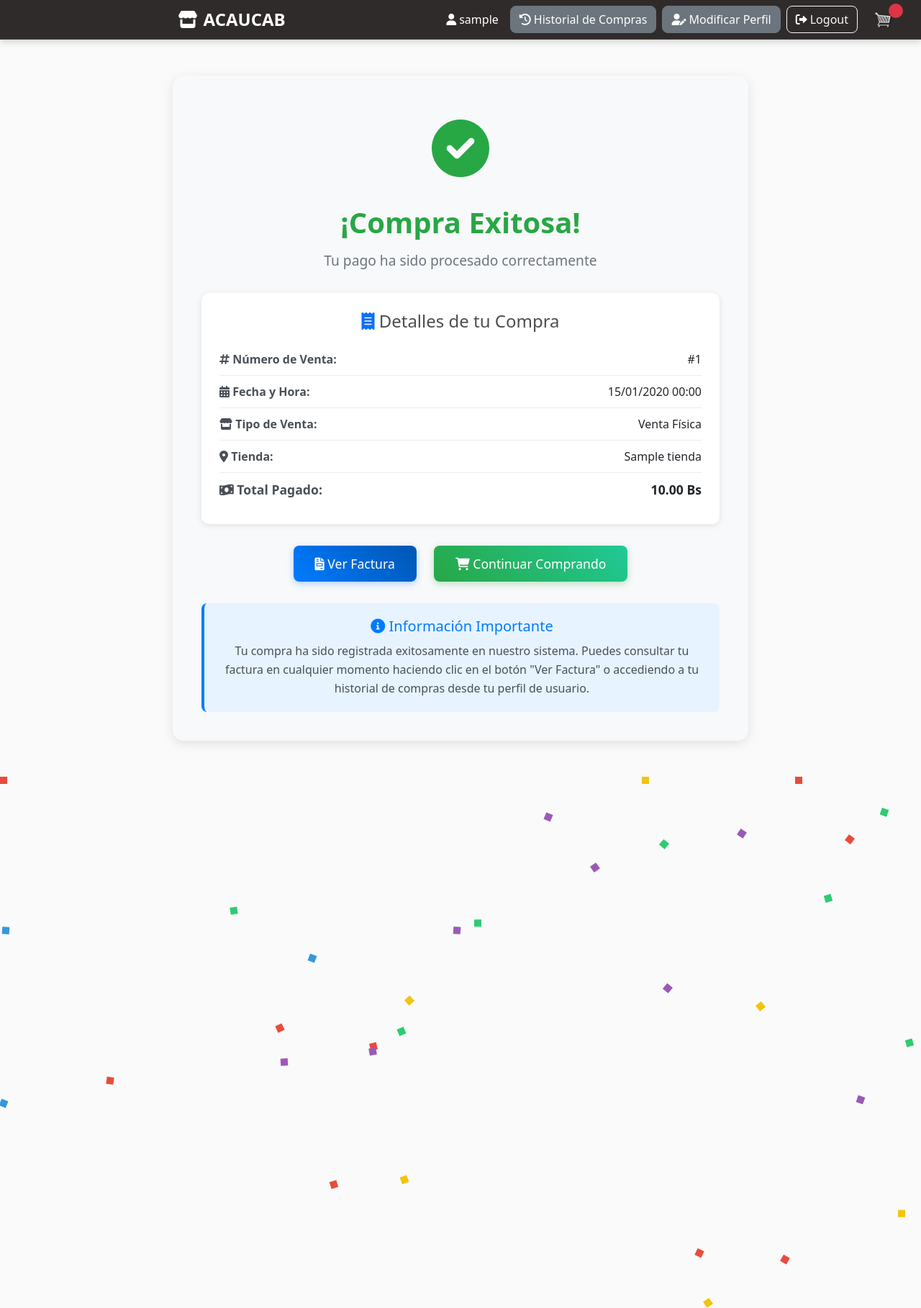
After one commit to latmedina/ACAUCAB, a Django app: page /compra-exitosa/1/ in a window 1280 px wide. The commit adds this page. Shown: the whole page at 72% size. Run offline with Django 5.2, Linux system fonts and the light colour scheme; a user stored in the database is signed in; tables that the repository leaves empty hold one stand-in row (values such as "Sample post").

Commit message:
Vista de factura luego de la compra, modificacion a template de factura para convertir el total a dolares

```diff
--- a/ecommerce/settings.py
+++ b/ecommerce/settings.py
@@ -87,7 +87,7 @@ WSGI_APPLICATION = 'ecommerce.wsgi.application'
 DATABASES = {
     'default': {
         'ENGINE': 'django.db.backends.postgresql',
-        'NAME': 'ACAUCAB',
+        'NAME': 'ACAUCAB3',
         'USER': 'postgres',
         'PASSWORD': '',
         'HOST': 'localhost',
--- /dev/null
+++ b/store/templates/purchase_success.html
@@ -0,0 +1,272 @@
+{% extends 'main.html' %}
+{% load static %}
+
+{% block extra_css %}
+<style>
+.success-container {
+    max-width: 800px;
+    margin: 50px auto;
+    padding: 40px;
+    background-color: #f8f9fa;
+    border-radius: 15px;
+    box-shadow: 0 4px 15px rgba(0, 0, 0, 0.1);
+    text-align: center;
+}
+
+.success-icon {
+    font-size: 5rem;
+    color: #28a745;
+    margin-bottom: 20px;
+    animation: checkmark 0.6s ease-in-out;
+}
+
+@keyframes checkmark {
+    0% {
+        transform: scale(0);
+        opacity: 0;
+    }
+    50% {
+        transform: scale(1.2);
+    }
+    100% {
+        transform: scale(1);
+        opacity: 1;
+    }
+}
+
+.success-title {
+    color: #28a745;
+    font-size: 2.5rem;
+    font-weight: bold;
+    margin-bottom: 15px;
+}
+
+.success-subtitle {
+    color: #6c757d;
+    font-size: 1.2rem;
+    margin-bottom: 30px;
+}
+
+.purchase-details {
+    background-color: white;
+    border-radius: 10px;
+    padding: 25px;
+    margin: 30px 0;
+    box-shadow: 0 2px 8px rgba(0, 0, 0, 0.1);
+}
+
+.detail-row {
+    display: flex;
+    justify-content: space-between;
+    align-items: center;
+    padding: 10px 0;
+    border-bottom: 1px solid #e9ecef;
+}
+
+.detail-row:last-child {
+    border-bottom: none;
+    font-weight: bold;
+    font-size: 1.1rem;
+    color: #28a745;
+}
+
+.detail-label {
+    font-weight: 600;
+    color: #495057;
+}
+
+.detail-value {
+    color: #212529;
+}
+
+.action-buttons {
+    margin-top: 30px;
+}
+
+.btn-invoice {
+    background: linear-gradient(45deg, #007bff, #0056b3);
+    border: none;
+    color: white;
+    padding: 12px 30px;
+    font-size: 1.1rem;
+    border-radius: 8px;
+    margin: 0 10px;
+    transition: all 0.3s ease;
+    box-shadow: 0 3px 10px rgba(0, 123, 255, 0.3);
+}
+
+.btn-invoice:hover {
+    transform: translateY(-2px);
+    box-shadow: 0 5px 15px rgba(0, 123, 255, 0.4);
+    color: white;
+}
+
+.btn-continue {
+    background: linear-gradient(45deg, #28a745, #20c997);
+    border: none;
+    color: white;
+    padding: 12px 30px;
+    font-size: 1.1rem;
+    border-radius: 8px;
+    margin: 0 10px;
+    transition: all 0.3s ease;
+    box-shadow: 0 3px 10px rgba(40, 167, 69, 0.3);
+}
+
+.btn-continue:hover {
+    transform: translateY(-2px);
+    box-shadow: 0 5px 15px rgba(40, 167, 69, 0.4);
+    color: white;
+}
+
+.additional-info {
+    margin-top: 30px;
+    padding: 20px;
+    background-color: #e7f3ff;
+    border-radius: 8px;
+    border-left: 4px solid #007bff;
+}
+
+.additional-info h5 {
+    color: #007bff;
+    margin-bottom: 10px;
+}
+
+.additional-info p {
+    color: #495057;
+    margin-bottom: 0;
+    line-height: 1.6;
+}
+
+.confetti {
+    position: absolute;
+    width: 10px;
+    height: 10px;
+    background: #f1c40f;
+    animation: confetti-fall 3s linear infinite;
+}
+
+@keyframes confetti-fall {
+    to {
+        transform: translateY(100vh) rotate(360deg);
+    }
+}
+</style>
+{% endblock %}
+
+{% block content %}
+<div class="container">
+    <div class="success-container">
+        <!-- Icono de éxito animado -->
+        <div class="success-icon">
+            <i class="fas fa-check-circle"></i>
+        </div>
+
+        <!-- Título principal -->
+        <h1 class="success-title">¡Compra Exitosa!</h1>
+        <p class="success-subtitle">Tu pago ha sido procesado correctamente</p>
+
+        <!-- Detalles de la compra -->
+        <div class="purchase-details">
+            <h4 class="mb-3">
+                <i class="fas fa-receipt text-primary"></i>
+                Detalles de tu Compra
+            </h4>
+
+            <div class="detail-row">
+                <span class="detail-label">
+                    <i class="fas fa-hashtag"></i> Número de Venta:
+                </span>
+                <span class="detail-value">#{{ venta_info.id }}</span>
+            </div>
+
+            <div class="detail-row">
+                <span class="detail-label">
+                    <i class="fas fa-calendar-alt"></i> Fecha y Hora:
+                </span>
+                <span class="detail-value">{{ venta_info.fecha }}</span>
+            </div>
+
+            <div class="detail-row">
+                <span class="detail-label">
+                    <i class="fas fa-store"></i> Tipo de Venta:
+                </span>
+                <span class="detail-value">{{ venta_info.tipo }}</span>
+            </div>
+
+            <div class="detail-row">
+                <span class="detail-label">
+                    <i class="fas fa-map-marker-alt"></i> Tienda:
+                </span>
+                <span class="detail-value">{{ venta_info.tienda }}</span>
+            </div>
+
+            <div class="detail-row">
+                <span class="detail-label">
+                    <i class="fas fa-money-bill-wave"></i> Total Pagado:
+                </span>
+                <span class="detail-value">{{ venta_info.total|floatformat:2 }} Bs</span>
+            </div>
+        </div>
+
+        <!-- Botones de acción -->
+        <div class="action-buttons">
+            <a href="{% url 'vista_factura_directa' venta_id %}"
+               class="btn btn-invoice"
+               target="_blank">
+                <i class="fas fa-file-invoice"></i> Ver Factura
+            </a>
+
+            <a href="{% url 'store_view' tipo='fisica' %}"
+               class="btn btn-continue">
+                <i class="fas fa-shopping-cart"></i> Continuar Comprando
+            </a>
+        </div>
+
+        <!-- Información adicional -->
+        <div class="additional-info">
+            <h5>
+                <i class="fas fa-info-circle"></i>
+                Información Importante
+            </h5>
+            <p>
+                Tu compra ha sido registrada exitosamente en nuestro sistema.
+                Puedes consultar tu factura en cualquier momento haciendo clic en el botón "Ver Factura"
+                o accediendo a tu historial de compras desde tu perfil de usuario.
+            </p>
+        </div>
+    </div>
+</div>
+
+<script>
+document.addEventListener('DOMContentLoaded', function() {
+    // Crear confeti animado
+    function createConfetti() {
+        const colors = ['#f1c40f', '#e74c3c', '#3498db', '#2ecc71', '#9b59b6'];
+
+        for (let i = 0; i < 50; i++) {
+            setTimeout(() => {
+                const confetti = document.createElement('div');
+                confetti.className = 'confetti';
+                confetti.style.left = Math.random() * 100 + 'vw';
+                confetti.style.backgroundColor = colors[Math.floor(Math.random() * colors.length)];
+                confetti.style.animationDelay = Math.random() * 3 + 's';
+                confetti.style.animationDuration = (Math.random() * 3 + 2) + 's';
+                document.body.appendChild(confetti);
+
+                setTimeout(() => {
+                    confetti.remove();
+                }, 5000);
+            }, i * 100);
+        }
+    }
+
+    // Iniciar animación de confeti
+    createConfetti();
+
+    // Reproducir sonido de éxito (opcional)
+    // const audio = new Audio('{% static "audio/success.mp3" %}');
+    // audio.play().catch(e => console.log('No se pudo reproducir el sonido'));
+});
+</script>
+{% endblock %}
--- a/store/urls.py
+++ b/store/urls.py
@@ -32,6 +32,7 @@ urlpatterns = [
     path('add-partial-payment/', views.add_partial_payment, name='add_partial_payment'),
     path('remove-partial-payment/', views.remove_partial_payment, name='remove_partial_payment'),
     path('finalize-multiple-payment-purchase/', views.finalize_multiple_payment_purchase, name='finalize_multiple_payment_purchase'),
+    path('compra-exitosa/<int:venta_id>/', views.purchase_success_view, name='purchase_success'),
 
     # Métodos de pago originales (compatibilidad)
     path('payment-method-original/', views.payment_method_view_original, name='payment_method_original'),
--- a/store/views.py
+++ b/store/views.py
@@ -737,13 +737,14 @@ def processOrder(request):
     request.session['pending_venta_id'] = venta.ven_fis_id
     request.session['pending_total'] = float(total_venta_usd)  # Mantener en USD para compatibilidad con métodos de pago
     request.session['pending_tipo'] = 'fisica'
-    # NO limpiar el carrito aquí - se limpiará después del pago exitoso
+    # Limpiar el carrito ahora que la venta fue exitosa
+    request.session['cart'] = {}
 
     return JsonResponse({
         'status': 'ok',
         'message': 'Venta registrada',
         'venta_id': venta.ven_fis_id,
-        'redirect_to_payment': True
+        'redirect_url': f'/compra-exitosa/{venta.ven_fis_id}/'
     })
 
 def ejecutar_registro_venta_fisica(cliente_id, tienda_id, total_bolivares):
@@ -1107,6 +1108,13 @@ def add_partial_payment(request):
                 if valor_punto <= 0:
                     return JsonResponse({'status': 'error', 'message': 'No hay precio de puntos configurado'}, status=400)
 
+                # VALIDACIÓN: El monto mínimo debe ser equivalente al valor de 1 punto
+                if amount_bolivares < valor_punto:
+                    return JsonResponse({
+                        'status': 'error',
+                        'message': f'El monto mínimo para pago con puntos es {valor_punto} Bs (equivalente a 1 punto)'
+                    }, status=400)
+
                 puntos_necesarios = int(math.ceil(amount_bolivares / valor_punto))
                 payment_data['puntos_utilizados'] = puntos_necesarios
                 payment_data['valor_punto'] = valor_punto
@@ -1287,18 +1295,73 @@ def finalize_multiple_payment_purchase(request):
         request.session.pop('partial_payments', None)
         request.session[cart_key] = {}  # Limpiar el carrito
 
+        # Obtener el ID de la venta para la página de éxito
+        venta_id = venta_fisica_obj.ven_fis_id if venta_fisica_obj else venta_online_obj.ven_onl_id
+
         return JsonResponse({
             'status': 'success',
             'message': 'Compra finalizada exitosamente',
-            'venta_id': venta_fisica_obj.ven_fis_id if venta_fisica_obj else venta_online_obj.ven_onl_id,
+            'venta_id': venta_id,
             'total_pagos': len(created_payments),
             'pagos_creados': created_payments,
-            'redirect_url': f'/store/{order_data["tipo"]}/'
+            'redirect_url': f'/compra-exitosa/{venta_id}/'
         })
 
     except Exception as e:
         print(f"Error finalizando compra múltiple: {e}")
         return JsonResponse({'status': 'error', 'message': f'Error finalizando compra: {str(e)}'}, status=500)
+
+@login_required
+def purchase_success_view(request, venta_id):
+    """Vista para mostrar la página de éxito después de completar una compra"""
+    try:
+        # Verificar que la venta existe y pertenece al usuario actual
+        venta_fisica_obj = None
+        venta_online_obj = None
+
+        # Intentar encontrar la venta en ambas tablas
+        try:
+            venta_fisica_obj = venta_fisica.objects.get(ven_fis_id=venta_id)
+            # Verificar que la venta pertenece al cliente del usuario actual
+            if request.user.fk_cliente and venta_fisica_obj.fk_cliente.cli_id != request.user.fk_cliente.cli_id:
+                return HttpResponseNotFound("No se encontró la venta especificada.")
+        except venta_fisica.DoesNotExist:
+            try:
+                venta_online_obj = venta_online.objects.get(ven_onl_id=venta_id)
+                # Verificar que la venta pertenece al usuario actual
+                if venta_online_obj.fk_usuario.id != request.user.id:
+                    return HttpResponseNotFound("No se encontró la venta especificada.")
+            except venta_online.DoesNotExist:
+                return HttpResponseNotFound("No se encontró la venta especificada.")
+
+        # Determinar el tipo de venta y obtener información básica
+        if venta_fisica_obj:
+            venta_info = {
+                'id': venta_fisica_obj.ven_fis_id,
+                'fecha': venta_fisica_obj.ven_fis_fecha.strftime('%d/%m/%Y %H:%M'),
+                'total': venta_fisica_obj.ven_fis_total,
+                'tipo': 'Venta Física',
+                'tienda': venta_fisica_obj.fk_tienda.tie_nombre if venta_fisica_obj.fk_tienda else 'N/A'
+            }
+        else:
+            venta_info = {
+                'id': venta_online_obj.ven_onl_id,
+                'fecha': venta_online_obj.ven_onl_fecha.strftime('%d/%m/%Y %H:%M'),
+                'total': venta_online_obj.ven_onl_total,
+                'tipo': 'Venta Online',
+                'tienda': venta_online_obj.fk_tienda.tie_nombre if venta_online_obj.fk_tienda else 'N/A'
+            }
+
+        context = {
+            'venta_info': venta_info,
+            'venta_id': venta_id
+        }
+
+        return render(request, 'purchase_success.html', context)
+
+    except Exception as e:
+        print(f"Error en página de éxito: {e}")
+        return HttpResponse(f"<h1>Error</h1><p>Ocurrió un error al mostrar la página de éxito: {str(e)}</p>", status=500)
 
 def create_payment_method_from_partial_data(user, payment_data):
     """Función para crear un método de pago desde los datos de un pago parcial"""
@@ -1665,6 +1728,9 @@ def process_payment_method_original(request):
         request.session.pop('pending_order_data', None)
         request.session[cart_key] = {}  # Limpiar el carrito SOLO después del pago exitoso
 
+        # Obtener el ID de la venta para la página de éxito
+        venta_id = venta_fisica_obj.ven_fis_id if venta_fisica_obj else venta_online_obj.ven_onl_id
+
         return JsonResponse({
             'status': 'success',
             'message': 'Pago procesado exitosamente',
@@ -1673,7 +1739,7 @@ def process_payment_method_original(request):
             'monto_convertido': float(monto_convertido),
             'moneda': moneda_obj.mon_tipo,
             'tasa_cambio': float(ultimo_historico.his_valor_cambio),
-            'redirect_url': f'/store/{pending_tipo}/'  # Redirigir de vuelta al tipo de tienda correcto
+            'redirect_url': f'/compra-exitosa/{venta_id}/'  # Redirigir a la página de éxito
         })
 
     except Exception as e:
@@ -1705,6 +1771,13 @@ def process_points_payment(request, data, order_data, total, pending_tipo):
             if valor_punto == 0:
                 return JsonResponse({'status': 'error', 'message': 'No hay precio de puntos configurado'}, status=400)
 
+            # VALIDACIÓN: El monto mínimo debe ser equivalente al valor de 1 punto
+            if float(total_bs) < valor_punto:
+                return JsonResponse({
+                    'status': 'error',
+                    'message': f'El monto mínimo para pago con puntos es {valor_punto} Bs (equivalente a 1 punto)'
+                }, status=400)
+
             puntos_necesarios = int(math.ceil(float(total_bs) / valor_punto))
 
             if puntos_necesarios > puntos_disponibles:
@@ -1739,6 +1812,9 @@ def process_points_payment(request, data, order_data, total, pending_tipo):
 
         request.session.pop('pending_order_data', None)
         request.session[cart_key] = {}
+
+        # Obtener el ID de la venta para la página de éxito
+        venta_id = venta_fisica_obj.ven_fis_id if venta_fisica_obj else venta_online_obj.ven_onl_id
 
         return JsonResponse({
             'status': 'success',
@@ -1746,7 +1822,7 @@ def process_points_payment(request, data, order_data, total, pending_tipo):
             'pago_id': pago_id,
             'puntos_utilizados': puntos_utilizados,
             'puntos_restantes': puntos_restantes,
-            'redirect_url': f'/store/{pending_tipo}/'
+            'redirect_url': f'/compra-exitosa/{venta_id}/'
         })
 
     except Exception as e:
@@ -2218,6 +2294,10 @@ def vista_factura_directa(request, venta_id):
             # Se obtienen los datos como un diccionario de Python
             report_data = result[0]
 
+            # Agregar la tasa de cambio del dólar para conversión en el template
+            dollar_rate = get_dollar_exchange_rate()
+            report_data['dollar_rate'] = float(dollar_rate)
+
             # CORRECCIÓN: Pasamos el diccionario directamente en el contexto
             context = {
                 'report_data': report_data
```
Also changed, not shown: store/templates/factura_template.html (+14 -3 lines), store/templates/payment_method.html (+55 -9 lines).
